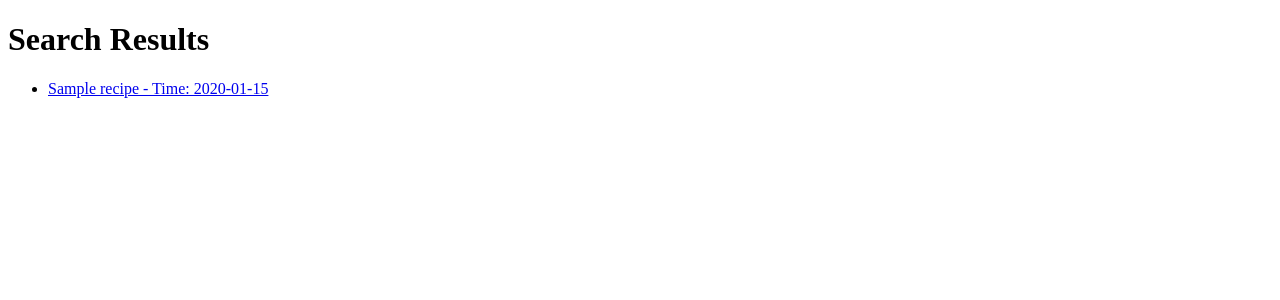
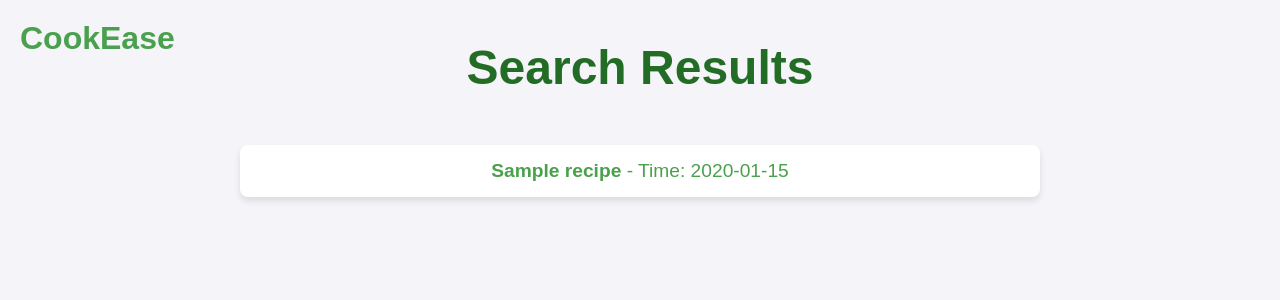
Before and after one commit to REDY-a/Madhacks2024, a Flask app: template templates/search_result.html in a window 1280 px wide. Shown: the top 300 px of the page. Run offline with Flask 3, Linux system fonts and the light colour scheme; the template is opened without the code that fills it: most values are stand-ins (such as "Sample title", 1, 10 or a date in 2020).

Commit message:
style added

```diff
--- /dev/null
+++ b/static/result_style.css
@@ -0,0 +1,102 @@
+/* Reset some default browser styles */
+* {
+    box-sizing: border-box;
+    margin: 0;
+    padding: 0;
+}
+
+/* General body styles */
+body {
+    font-family: 'Arial', sans-serif;
+    background-color: #f4f4f9;
+    color: #333;
+    padding: 20px;
+    display: flex;
+    flex-direction: column;
+    align-items: center;
+    text-align: center;
+}
+
+/* Header styles */
+header {
+    width: 100%;
+    text-align: center;
+    margin-bottom: 30px;
+}
+
+h1 {
+    font-size: 3rem;
+    color: #236c26;
+    margin-top: 20px;
+}
+
+/* Logo style for top-left corner */
+.logo-container {
+    position: absolute;
+    top: 20px;
+    left: 20px;
+    font-size: 2rem;
+    font-weight: bold;
+    color: #4aa14d;
+}
+
+/* Message display */
+.message {
+    font-size: 1.5rem;
+    color: #d9534f;
+    margin-top: 20px;
+}
+
+/* Styling for the list of recipes */
+.recipe-list {
+    list-style: none;
+    width: 100%;
+    max-width: 800px;
+    padding: 0;
+    margin-top: 20px;
+}
+
+/* Individual recipe item */
+.recipe-item {
+    background-color: #fff;
+    padding: 15px;
+    margin-bottom: 15px;
+    border-radius: 8px;
+    box-shadow: 0px 4px 6px rgba(0, 0, 0, 0.1);
+    transition: transform 0.3s ease, box-shadow 0.3s ease;
+}
+
+.recipe-item:hover {
+    transform: scale(1.05);
+    box-shadow: 0px 6px 10px rgba(0, 0, 0, 0.2);
+}
+
+/* Link styling for each recipe */
+.recipe-link {
+    font-size: 1.2rem;
+    color: #4aa14d;
+    text-decoration: none;
+}
+
+.recipe-link:hover {
+    color: #388e3c;
+}
+
+/* Media queries for responsive design */
+@media (max-width: 768px) {
+    h1 {
+        font-size: 2.5rem;
+    }
+
+    .recipe-list {
+        max-width: 100%;
+    }
+
+    .recipe-item {
+        padding: 10px;
+    }
+
+    .message {
+        font-size: 1.2rem;
+    }
+}
--- a/templates/search_result.html
+++ b/templates/search_result.html
@@ -4,18 +4,22 @@
     <meta charset="UTF-8">
     <meta name="viewport" content="width=device-width, initial-scale=1.0">
     <title>Search Results</title>
+    <link rel="stylesheet" href="{{ url_for('static', filename='result_style.css') }}">
 </head>
 <body>
-    <h1>Search Results</h1>
+    <header>
+        <div class="logo-container">CookEase</div>
+        <h1>Search Results</h1>
+    </header>
 
     {% if message %}
-        <p>{{ message }}</p>
+        <p class="message">{{ message }}</p>
     {% else %}
-        <ul>
+        <ul class="recipe-list">
             {% for recipe_name, time, recipe in recipes %}
-                <li>
-                    <a href="{{ url_for('recipe_details', recipe_name=recipe['Recipe Name']) }}">
-                        {{ recipe_name }} - Time: {{ time }}
+                <li class="recipe-item">
+                    <a href="{{ url_for('recipe_details', recipe_name=recipe['Recipe Name']) }}" class="recipe-link">
+                        <strong>{{ recipe_name }}</strong> - Time: {{ time }}
                     </a>
                 </li>
             {% endfor %}
```
